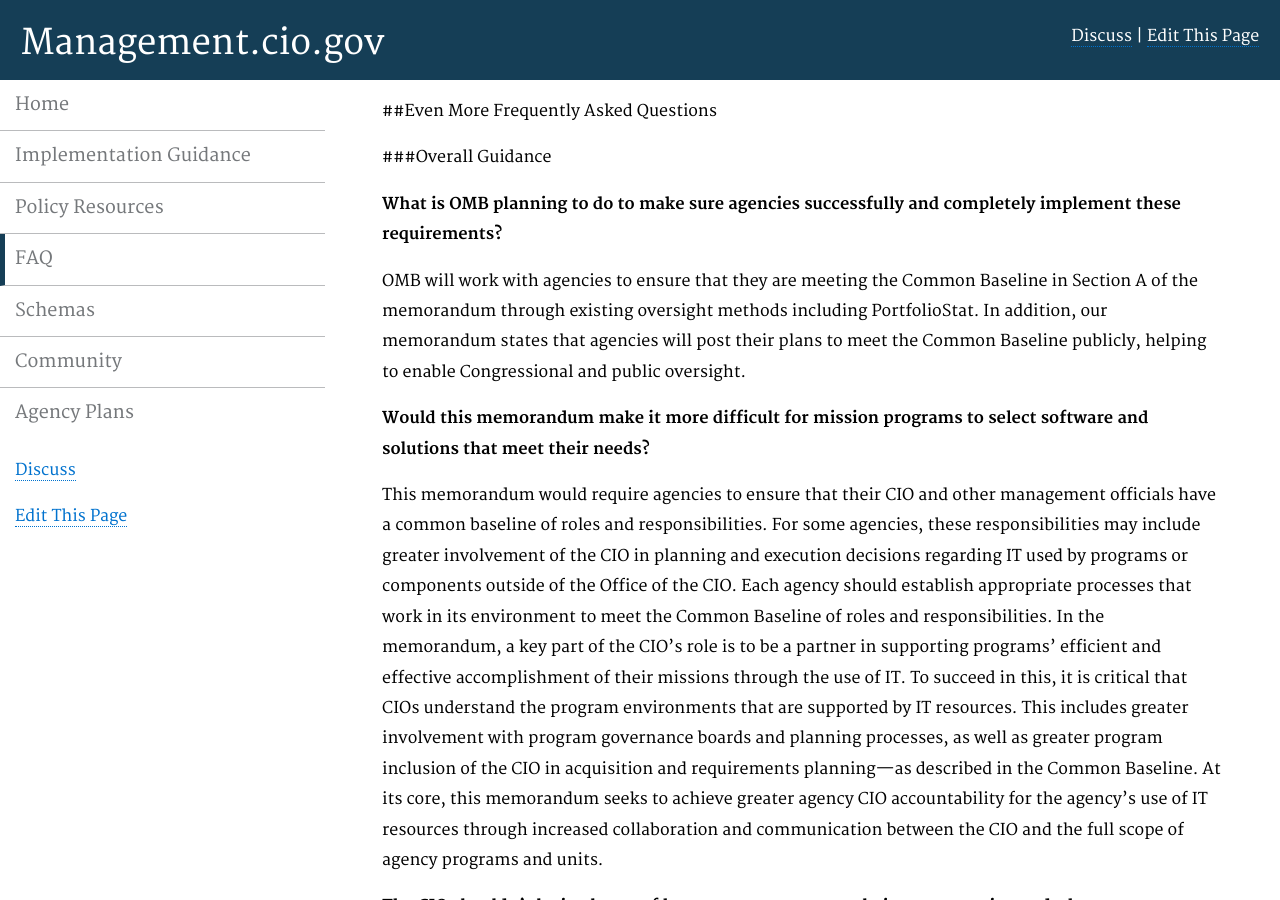
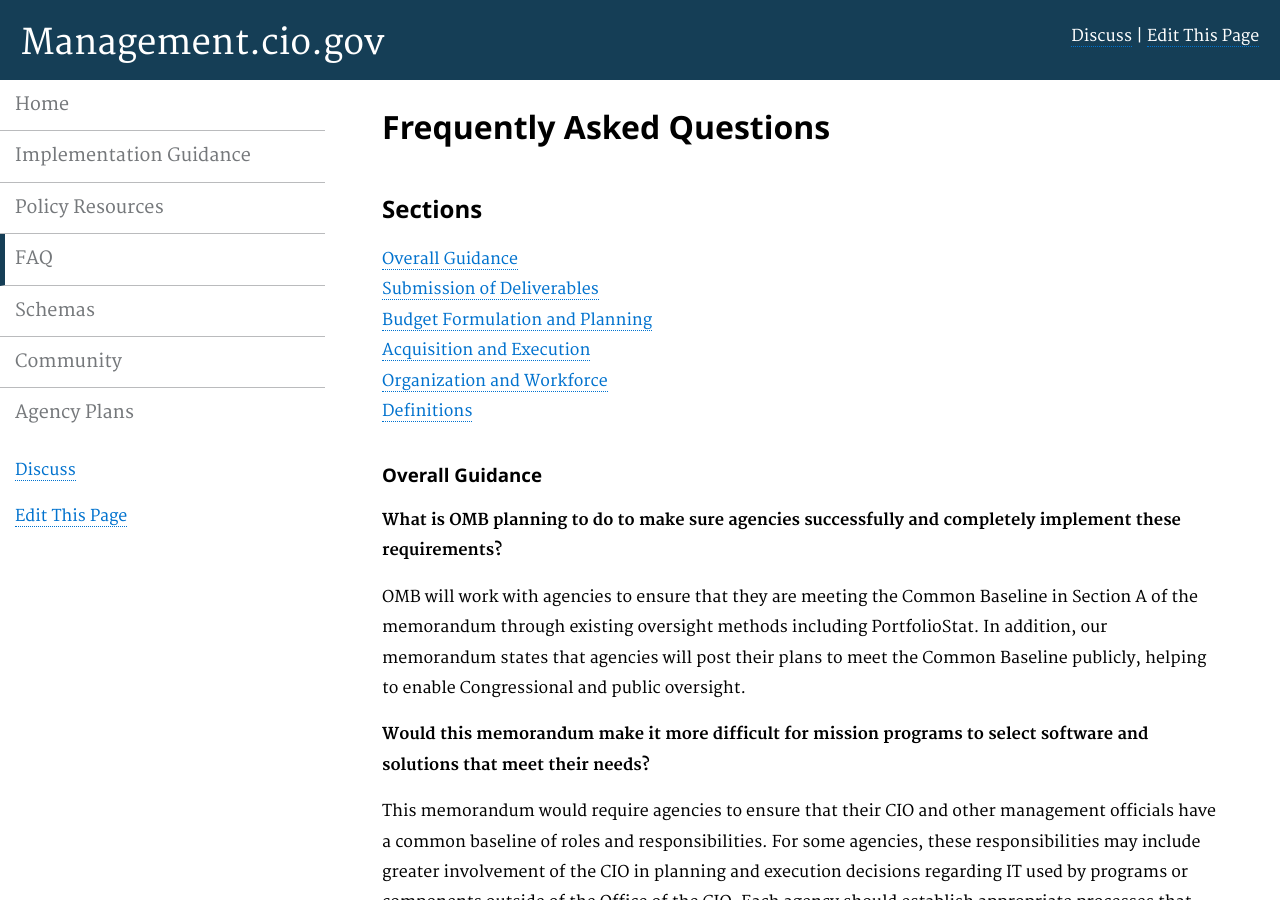
Before and after one commit to WhiteHouse/CIOmanagement, a Jekyll site: the page built from pages/faq.md, in a window 1280 px wide and 900 px high. Built offline with Jekyll 4.4.1, drawn with Linux system fonts in a browser that asks for light colours; some of the changed text lies outside the part shown.

Commit message:
Update faq.md
Added section headings

```diff
--- a/pages/faq.md
+++ b/pages/faq.md
@@ -5,9 +5,17 @@ permalink: /faq/
 description: "FAQs on FITARA implementation"
 ---
 
-##Even More Frequently Asked Questions
+# Frequently Asked Questions
 
-###Overall Guidance
+## Sections
+[Overall Guidance](#Overall-Guidance)
+[Submission of Deliverables](#Deliverables)
+[Budget Formulation and Planning](#Budget)
+[Acquisition and Execution](#Acquisition)
+[Organization and Workforce](#Workforce)
+[Definitions](#Definitions)
+
+### Overall Guidance <a id="Overall-Guidance"></a>
 
 **What is OMB planning to do to make sure agencies successfully and completely implement these requirements?**
 
@@ -37,7 +45,7 @@ CIOs, like other senior management officials, work within the organizational str
 
 Other legislation, primarily the Clinger-Cohen Act of 1996 and the E-Government Act of 2002, require the Director of OMB to issue management guidance for information technology and electronic government activities across the government. Moreover, while the FITARA law contains some specific requirements, it also contains more general requirements that require interpretation for successful FITARA implementation.
 
-###Submission of Deliverables
+### Submission of Deliverables <a id="Deliverables"></a>
 
 **M-15-14 directs agencies to update their self-assessments. What are the expectations for this deadline?**
 
@@ -144,7 +152,7 @@ Use the template for your self-assessment, but it is fine and probably encourage
 
 Timelines would certainly strengthen the plan, yes.
 
-###Budget Formulation and Planning
+### Budget Formulation and Planning <a id="Budget"></a>
 
 **CIO Role in Pre-Budget Submission:  If the organization says it's a three (3) and they say it's because they've developed IT governance process with boards do you require a copy of those Charters?  I would think that would be part of the evidence of completion.  Need to ensure those leads understand the requirement of evidence.**
 
@@ -168,7 +176,7 @@ Yes, each agency was required to include IT Resource Statements in their budget
 
   “Your justification materials should include a section beginning with the words "IT Resource Statements" that provides the following: a statement from the CIO affirming that the CIO has reviewed and approved the major IT investments portion of your budget request; a statement from the CFO and CIO affirming that the CIO had a significant role in reviewing planned IT support for major program objectives and significant increases and decreases in IT resources; and a statement from the CIO and CFO that the IT Portfolio (Section 55.6) includes appropriate estimates of all IT resources included in the budget request. If for any reason any of the above is not accurate, briefly describe the nature of the inaccuracy. The above statements and discussion must also be included in your agency's annual assurance statement described in OMB Circular A-123.”
 
-###Acquisition and Execution
+### Acquisition and Execution <a id="Acquisition"></a>
 
 **Regarding the CIO's (new) role in "the decision processes for all annual and multi-year planning, programming, budgeting, and execution decisions," what is the scope of "project management," as well as the intended role for the CIO in early planning?**
 
@@ -180,7 +188,7 @@ Section C1 is also intended to provide further context into what activities "pro
 
 All organizations and functions of the agency should provide enough detail to internal and external stakeholders about planned expenditures to ensure appropriate IT management. The agency's selection of what level of detail is appropriate should be defined by the CFO, CAO, and CIO. This is to ensure that CIOs have sufficient visibility into expenditures that are planned to be committed to across the agency. This is not limited to reporting of expenditures after the fact, but rather focuses on ensuring that the agency CIO is included in early conversations that would lead to expenditures related to IT resources. Similarly, the CFO, CAO, and CIO should select the level of detail of expenditure reporting externally to ensure that other stakeholders may also adequately discern where and how decisions related to IT resources are being made.
 
-###Organization and Workforce
+### Organization and Workforce <a id="Workforce"></a>
 
 **Letter I requires that "The CIO and CHCO will develop a set of competency requirements for IT staff."  Is OMB mandating that competency requirements be established for every IT staff person at the departments?  Some agencies have competency requirements for IT program managers (FAC-P/PM) and mandate that they also take IT specialization training, but not necessarily for IT personnel who are not program managers, and believe that trying to achieve this in this calendar year is not realistic.**
 
@@ -194,7 +202,7 @@ The CIO and CHCO should establish the competency requirements that are appropria
 
 The short answer is that that portion of the statutory language does not affect the CIO Assignment Plan. The referenced portion of the law only applies to the contract approval portion of the CIO's responsibility, and that section specifically says the agency "may use the governance processes of the agency to approve such a contract or other agreement if the CIO of the agency is included as a full participant in the governance processes." The agency's implementation of the Common Baseline and CIO Assignment Plan as approved by OMB constitute a governance process which includes the CIO as a full participant. This is why it is critical that the CIO Assignment Plan be designed by the CIO and structured in such a way that the agency CIO retains full accountability for any assigned portions of their role.
 
-###Definitions
+### Definitions <a id="Definitions"></a>
 
 **To what extent are sensors and satellite systems included in the definition of IT resources?**
 
```
